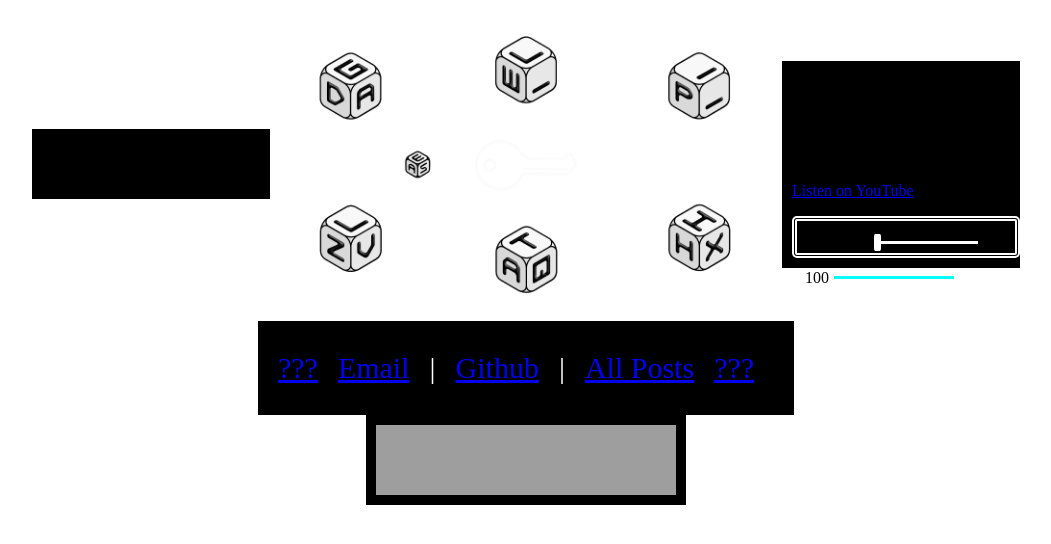
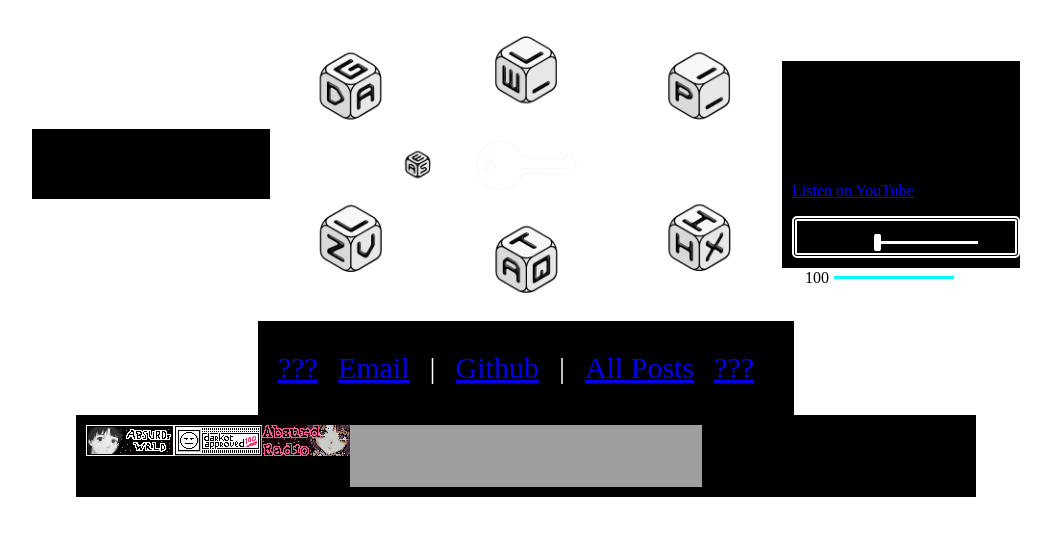
Before and after one commit to Fidget-Cube/fidget-homepage, a PHP site: page /modules/header.html in a window 1280 px wide. Shown: the top 544 px of the page, without its empty margins (114-1165 px from the left). Run offline with PHP 8.4, Linux system fonts and the light colour scheme; grey boxes are pictures that could not be loaded.

Commit message:
Add Animation I am very tired

```diff
--- a/frontend/css/header.css
+++ b/frontend/css/header.css
@@ -68,12 +68,68 @@ p.divider {
     grid-area: boxes;
     padding: 10px;
     background-color: black;
+    display: grid;
+    gap: 0;
+    grid-template:
+        'webring webring webring webring'
+        'webring webring webring webring'
+        '. . . .'
+        '. . . .'
+        '. . . .'
+        '. . . .';
+    grid-auto-rows: 31px;
+    grid-auto-columns: 88px;
+    justify-items: center;
+    align-items: center;
 }
 
 #webring {
-    width: 300px;
-    height: 70px;
+    grid-area: webring;
+    width: 352px;
+    height: 62px;
+}
+
+#webring iframe {
+    width: 352px;
+    height: 62px;
     border: 0;
+}
+
+/* Boxies */
+
+img.box {
+    height: 31px;
+    width: 88px;
+}
+
+@keyframes jump {
+    0% {transform: matrix(1, 0, 0, 1, 0, 0);}
+    10% {transform: matrix(1, -0.05, 0.05, 1, 0, -29);}
+    15% {transform: matrix(0.99, -0.1, 0.1, 0.99, 0, -38);}
+	20% {transform: matrix(0.99, -0.15, 0.15, 0.99, 0, -40);}
+    25% {transform: matrix(0.98, -0.2, 0.2, 0.98, 0, -38);}
+    30% {transform: matrix(0.98, -0.25, 0.25, 0.98, 0, -29);}
+    40% {transform: matrix(0.97, -0.3, 0.3, 0.97, 0, -11);}
+	45% {transform: matrix(0.98, -0.2, 0.2, 1, 0.98, -18);}
+    50% {transform: matrix(0.99, -0.1, 0.1, 0.99, 0, -25);}
+	55% {transform: matrix(1,  0, 0, 1, 0, -28);}
+    60% {transform: matrix(0.99, 0.1, -0.1, 0.99, 0, -25);}
+    65% {transform: matrix(0.98, 0.2, -0.2, 0.98, 0, -18);}
+	70% {transform: matrix(0.97, 0.3, -0.3, 0.97, 0, -11);}
+    75% {transform: matrix(0.99, 0.1, -0.1, 0.99, 0, -10);}
+    80% {transform: matrix(0.99, -0.1, 0.1, 0.99, 0, -5);}
+    85% {transform: matrix(1, 0, 0, 1, 0, -6);}
+    90% {transform: matrix(0.99, 0.1, -0.1, 0.99, 0, -4);}
+    92% {transform: matrix(1, 0, 0, 1, 0, -2);}
+    95% {transform: matrix(1, 0, 0, 1, 0, -4);}
+    98% {transform: matrix(1, 0, 0, 1, 0, -1);}
+	100% {transform: matrix(1, 0, 0, 1, 0, 0);}
+}
+
+.box-container:hover img {
+    animation-name: jump;
+    animation-duration: 1s;
+    animation-timing-function: linear;
 }
 
 /* Non-Mobile Config*/
@@ -95,6 +151,14 @@ p.divider {
     #music {
         width: 17vw;
         justify-self: left;
+    }
+
+    #boxes {
+        display: grid;
+        grid-template:
+            '. . . webring webring webring webring . . .'
+            '. . . webring webring webring webring . . .'
+            '. . . . . . . . . .';
     }
 }
 
@@ -130,6 +194,7 @@ p.divider {
 }
 
 #audioplayer-top-row {
+    grid-area: top;
     width: 100%;
     display: flex;
     align-items: center;
@@ -137,6 +202,7 @@ p.divider {
 }
 
 #audioplayer-bottom-row {
+    grid-area: bottom;
     width: 100%;
     display: flex;
     align-items: center;
@@ -183,22 +249,6 @@ path {
 
 /* End Audio Player Config */
 
-/* Boxies */
-
-.box {
-    padding-left: 3vw;
-}
-
-.box img {
-    height: 31px;
-    width: 88px;
-    transition: 0.2s;
-}
-
-.box img:hover {
-    transform: rotate(4deg)
-}
-
 /* The EXTRA Small Config */
 
 @media only screen and (max-width: 600px) {
@@ -216,11 +266,26 @@ path {
     }
 
     #boxes {
-        width: 150px;
-        height: 35px;
+        display: grid;
+        grid-template:
+            'webring webring'
+            '. .'
+            '. .'
+            '. .'
+            '. .'
+            '. .'
+            '. .'
+            '. .'
+            '. .';
     }
 
     #webring {
+        grid-area: webring;
+        width: 176px;
+        height: 31px;
+    }
+
+    #webring iframe {
         transform: 0.5;
         transform-origin: 0 0;
         -ms-zoom: 0.5;
--- a/frontend/modules/header.html
+++ b/frontend/modules/header.html
@@ -44,6 +44,17 @@
         </p>
     </div>
     <div id="boxes">
-        <iframe id="webring" src="https://ring.koek.club/site/5/button.html"></iframe>
+        <div id="webring">
+            <iframe src="https://ring.koek.club/site/5/button.html"></iframe>
+        </div>
+        <div class="box-container">
+            <a href="https://absurdswrld.online/"><img class="box" src="/img/absurd.gif" alt="absurd"></a>
+        </div>
+        <div class="box-container">
+            <a href="https://darkot.neocities.org/"><img class="box" src="/img/8831.png" alt="darkotapproved"></a>
+        </div>
+        <div class="box-container">
+            <a href="https://absurdswrld.online/radio/"><img class="box" src="/img/absurdradio.gif" alt="absurdradio"></a>
+        </div>
     </div>
 </div>
```
Also changed, not shown: frontend/img/8831.png (added), frontend/img/88x31amenbreak.png (added), frontend/img/absurdradio.gif (added), frontend/img/ezgif-2-94229b3da9.gif (added).
